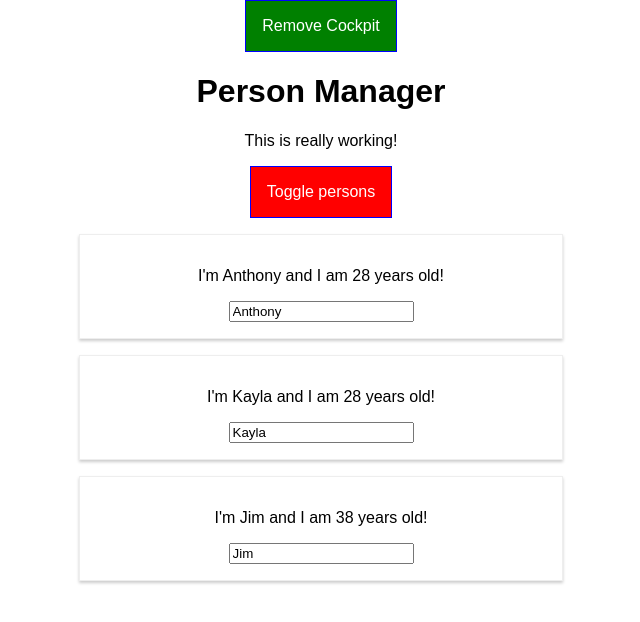
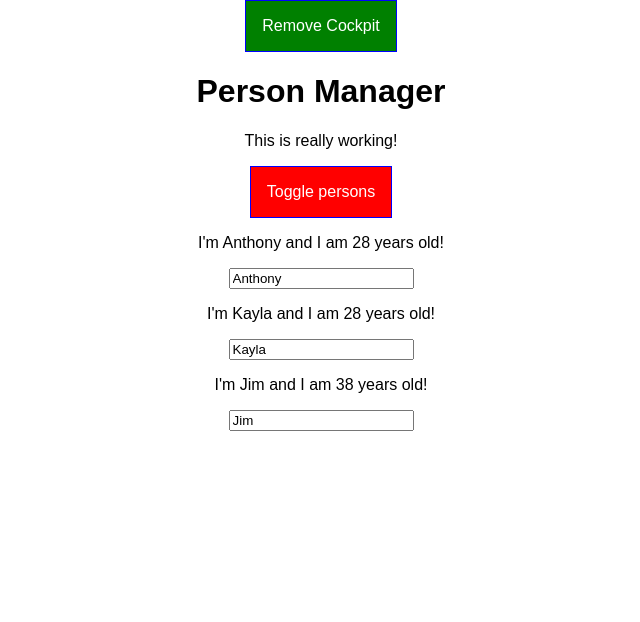
Before and after one commit to ashannon1990/React-Practice, a React app: page / in a window 1280 px wide. Both pictures are taken after a click on the button "Toggle persons". Shown: the top 622 px of the page, without its empty margins (319-959 px from the left). Built offline with nearby package versions, Linux system fonts and the light colour scheme.

Commit message:
used adjacent elements in person component

```diff
--- a/src/components/Persons/Person/index.jsx
+++ b/src/components/Persons/Person/index.jsx
@@ -3,13 +3,12 @@ import classes from './style.css';
 
 class Person extends Component {
     render() {
-        return (
-            <div className={classes.Person}>
-                <p onClick={this.props.click}>I'm {this.props.name} and I am {this.props.age} years old!</p>
-                <p>{this.props.children}</p>
-                <input type='text' onChange={this.props.changed} value={this.props.name} />
-            </div>
-        )
+        return [
+                <p key={'i1'} onClick={this.props.click}>I'm {this.props.name} and I am {this.props.age} years old!</p>,
+                <p key={"i2"}>{this.props.children}</p>,
+                <input key={'i3'} type='text' onChange={this.props.changed} value={this.props.name} />
+        ]
+
     }
 }
 
--- a/src/components/Persons/Persons.jsx
+++ b/src/components/Persons/Persons.jsx
@@ -1,4 +1,4 @@
-import React, { PureComponent } from 'react';
+import React, { PureComponent } from 'react'; //PureComponent does a full props check for you, no need for checks commented out below
 import Person from './Person/index'
 
 
```
